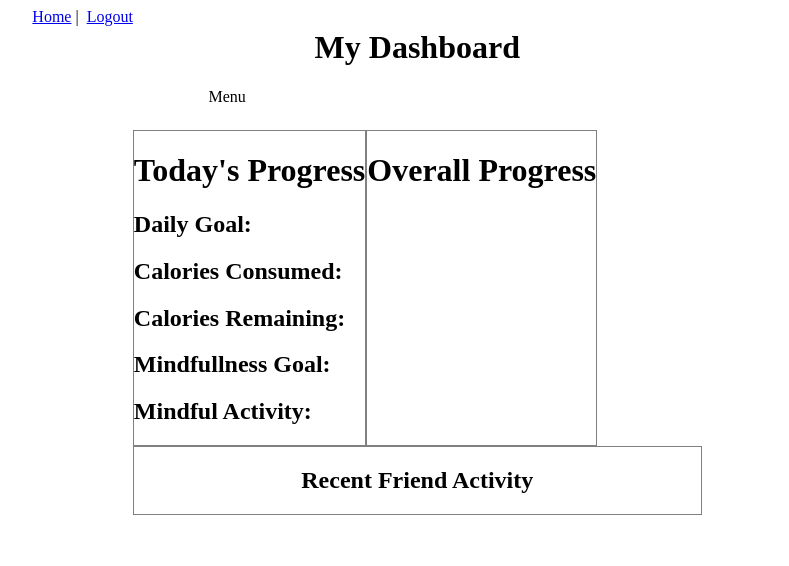
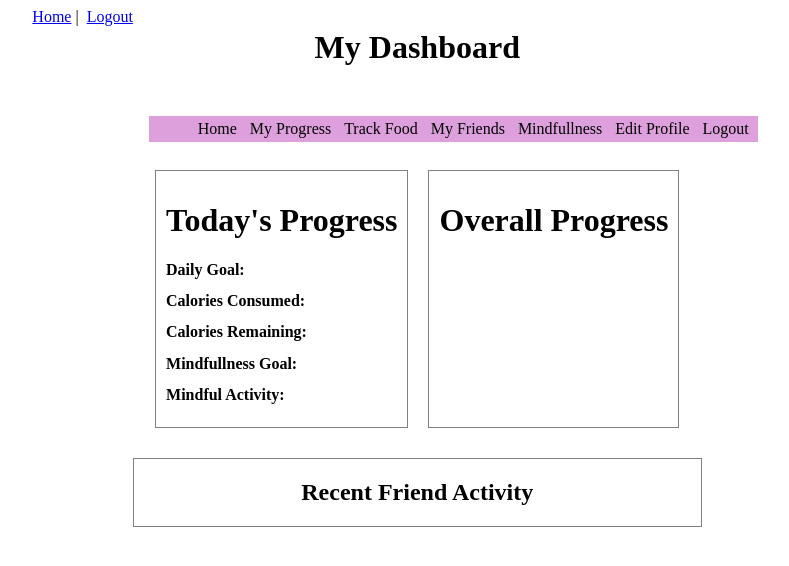
Before and after one commit to raulharo/Tech-Elevator-Final-Capstone, a Vue app in the folder final-capstone/capstone/vue/: page / in a window 1280 px wide. Shown: the top 566 px of the page, without its empty margins (273-1062 px from the left). Built offline with nearby package versions, Linux system fonts and the light colour scheme; sample sign-in values are in the browser's storage.

Commit message:
Added some touch ups to the Dashboard and its components

```diff
--- a/final-capstone/capstone/vue/src/components/Navigation.vue
+++ b/final-capstone/capstone/vue/src/components/Navigation.vue
@@ -5,7 +5,7 @@
      <label for="menu-box">Menu</label>
       <div class="menu-content">
           <ul>
-            <li @click="$router.push('home')"><a href="#"></a>Home</li>
+            <li class="list-test" @click="$router.push('home')"><a href="#"></a>Home</li>
               <li><a href="#"></a>My Progress</li>
               <li><a href="#"></a>Track Food</li>
               <li><a href="#"></a>My Friends</li>
@@ -53,4 +53,34 @@ input#menu-box {
 input:checked ~ .menu-content{
   max-height: 100%;
 }
+
+@media only screen and (min-width: 768px) {
+  ul {
+    background-color: plum;
+    width: 100%;
+  }
+
+
+  li {
+    color: #000;
+    padding: 4px 4px;
+    text-decoration: none;
+  }
+
+  input, label {
+    display: none;
+  }
+
+  .menu-content {
+    width: 100%;
+    max-height: 100%;
+    overflow: unset;
+  }
+
+  .menu-content > ul {
+    display: flex;
+    flex-direction: row;
+    justify-content: space-evenly;
+  }
+}
 </style>
--- a/final-capstone/capstone/vue/src/components/ProgressComponent.vue
+++ b/final-capstone/capstone/vue/src/components/ProgressComponent.vue
@@ -23,31 +23,49 @@ export default {
 </script>
 
 <style scoped>
-.progress{
-  display: grid;
-  grid-template-columns: 1fr 1fr;
+.progress {
+  display: flex;
+  flex-direction: column;
 }
 
 .today {
-  border: 1px solid gray;
+    border: 1px solid gray;
+    margin-bottom: 20px;
+    padding: 10px;
+}
+
+.today > h2 {
+  font-size: 1em;
 }
 
 .overall {
-  border: 1px solid gray;
+    border: 1px solid gray;
+    margin-bottom: 20px;
+    padding: 10px;
 }
 
-@media only screen and (max-width: 768px) {
-  .progress {
-  display: flex;
-  flex-direction: column;
+@media only screen and (min-width: 768px) {
+  .progress{
+    display: flex;
+    flex-direction: row;
   }
 
   .today {
     border: 1px solid gray;
+    margin-right: 10px;
+    margin-bottom: 20px;
+    padding: 10px;
   }
 
   .overall {
     border: 1px solid gray;
+    margin-left: 10px;
+    margin-bottom: 20px;
+    padding: 10px;
+  }
+
+  .today > h2{
+   font-size: 1em;
   }
 }
 </style>
--- a/final-capstone/capstone/vue/src/views/Home.vue
+++ b/final-capstone/capstone/vue/src/views/Home.vue
@@ -24,10 +24,11 @@ export default {
 
 <style scoped>
 
+
+@media only screen and (min-width: 768px) {
   .home {
     display: grid;
     grid-template-columns: 1fr;
-
   }
 
   #header {
@@ -59,8 +60,8 @@ export default {
     justify-content: center;
     border: 1px solid gray;
   }
+}
 
-@media only screen and (max-width: 768px) {
 .content {
   display: grid;
   grid-template-columns: 1fr;
@@ -72,7 +73,13 @@ export default {
 #progress-component {
     display: flex;
     justify-content: center;
-  }
+    margin-bottom: 10px;
 }
 
+#friend-activity {
+    grid-area: friend-activity;
+    display: flex;
+    justify-content: center;
+    border: 1px solid gray;
+}
 </style>
```
Lines whose indentation alone changed are shown as unchanged.
